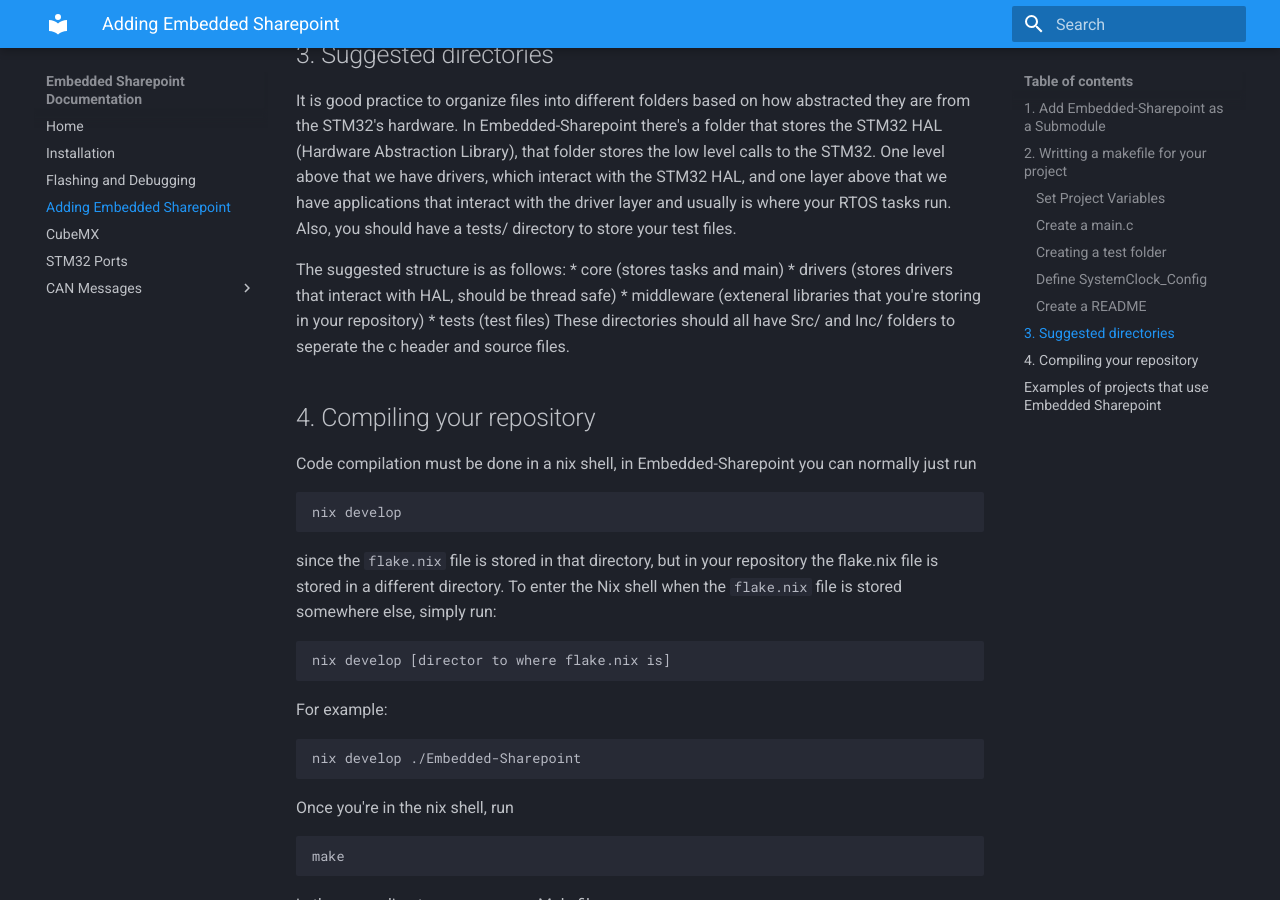
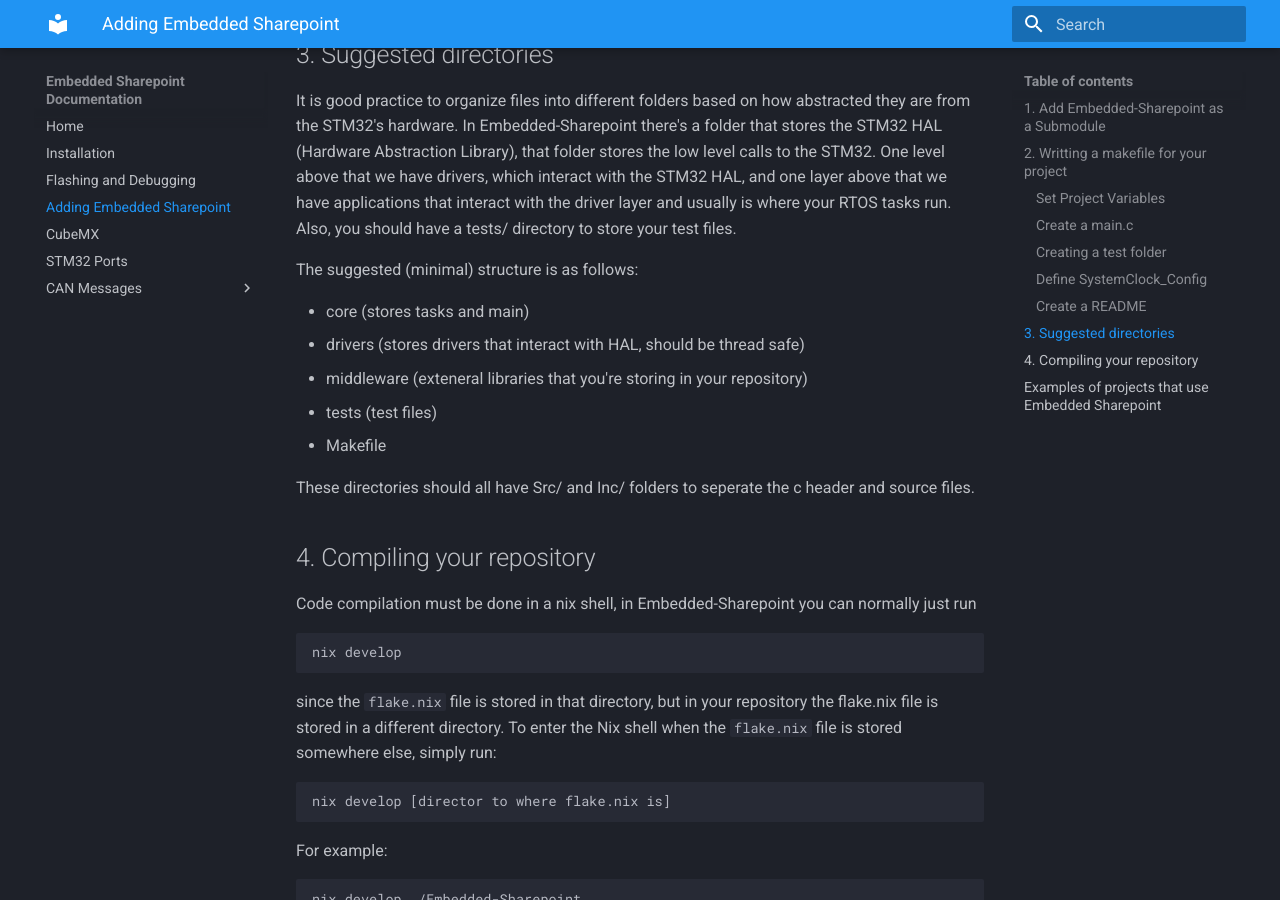
Before and after one commit to lhr-solar/Embedded-Sharepoint, an MkDocs documentation site: the page built from docs/SharepointSubmodule.md, in a window 1280 px wide and 900 px high, scrolled down 2105 px. Built offline with MkDocs 1.6.1 and Material for MkDocs 9.7.7, drawn with Linux system fonts in a browser that asks for light colours.

Commit message:
fix formatting of bulleted lists

```diff
--- a/docs/SharepointSubmodule.md
+++ b/docs/SharepointSubmodule.md
@@ -47,11 +47,14 @@ A README.md file is very important for onboarding instructions, and to outline w
 ## 3. Suggested directories
 It is good practice to organize files into different folders based on how abstracted they are from the STM32's hardware. In Embedded-Sharepoint there's a folder that stores the STM32 HAL (Hardware Abstraction Library), that folder stores the low level calls to the STM32. One level above that we have drivers, which interact with the STM32 HAL, and one layer above that we have applications that interact with the driver layer and usually is where your RTOS tasks run. Also, you should have a tests/ directory to store your test files.
 
-The suggested structure is as follows:
+The suggested (minimal) structure is as follows:
+
 * core (stores tasks and main)
 * drivers (stores drivers that interact with HAL, should be thread safe)
 * middleware (exteneral libraries that you're storing in your repository)
 * tests (test files)
+* Makefile
+
 These directories should all have Src/ and Inc/ folders to seperate the c header and source files.
 
 ## 4. Compiling your repository
```
